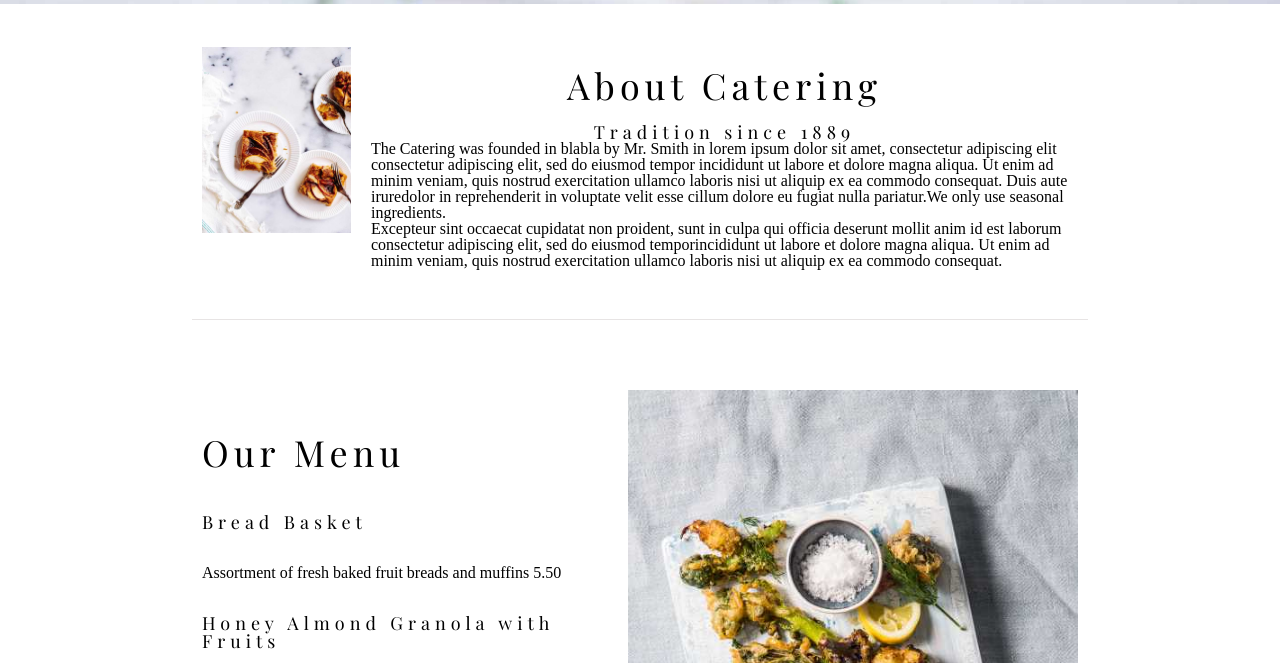
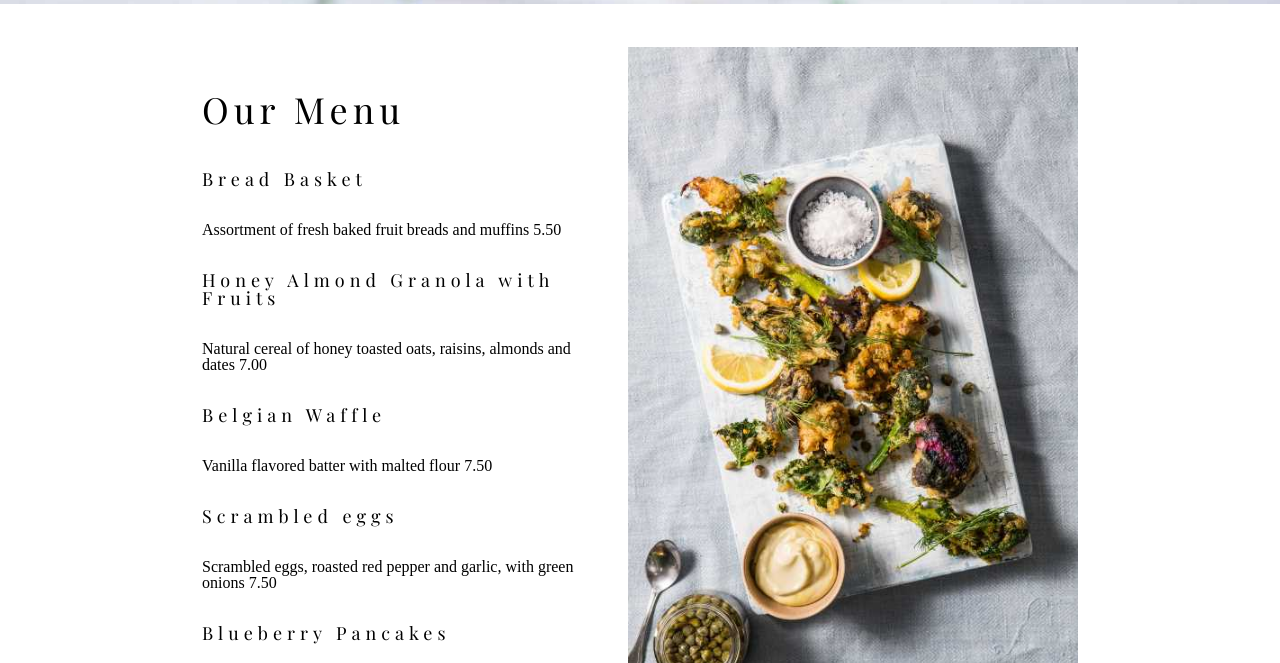
Before and after one commit to kate-miah/027-1, a plain HTML site: page index.html in a window 1280 px wide. Shown: the part 636-1299 px from the top of the page. Drawn offline with Linux system fonts and the light colour scheme; files whose address does not match are found by name.

Commit message:
before @media

```diff
--- a/assets/style.css
+++ b/assets/style.css
@@ -94,6 +94,7 @@ a {
 }
 .section {
     display: flex;
+    justify-content: space-around;
     margin: 30px 0;
 }
 
--- a/index.html
+++ b/index.html
@@ -28,7 +28,7 @@
         </div>
     </header>
     <main class="box">
-        <section class="section bottom-border">
+        <!-- <section class="section bottom-border">
             <div class="flex">
                 <div>
                     <img src="./assets/tablesetting2.jpg" class="menu-img">
@@ -40,7 +40,7 @@
                     <p>Excepteur sint occaecat cupidatat non proident, sunt in culpa qui officia deserunt mollit anim id est laborum consectetur adipiscing elit, sed do eiusmod temporincididunt ut labore et dolore magna aliqua. Ut enim ad minim veniam, quis nostrud exercitation ullamco laboris nisi ut aliquip ex ea commodo consequat.</p>
                 </div>
             </div>
-        </section>
+        </section> -->
         <section class="section bottom-border">
             <div class="flex">
                 <div class="wrap wrap-contact">
```
